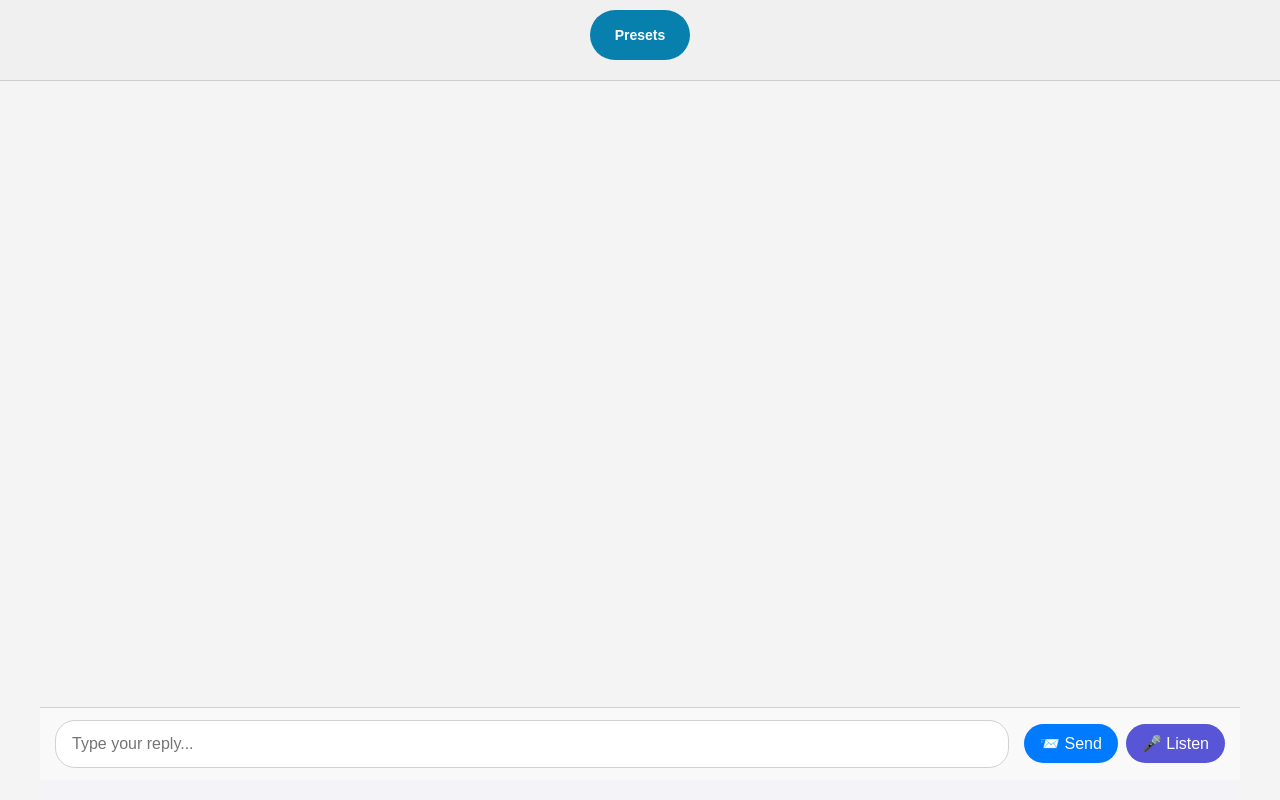
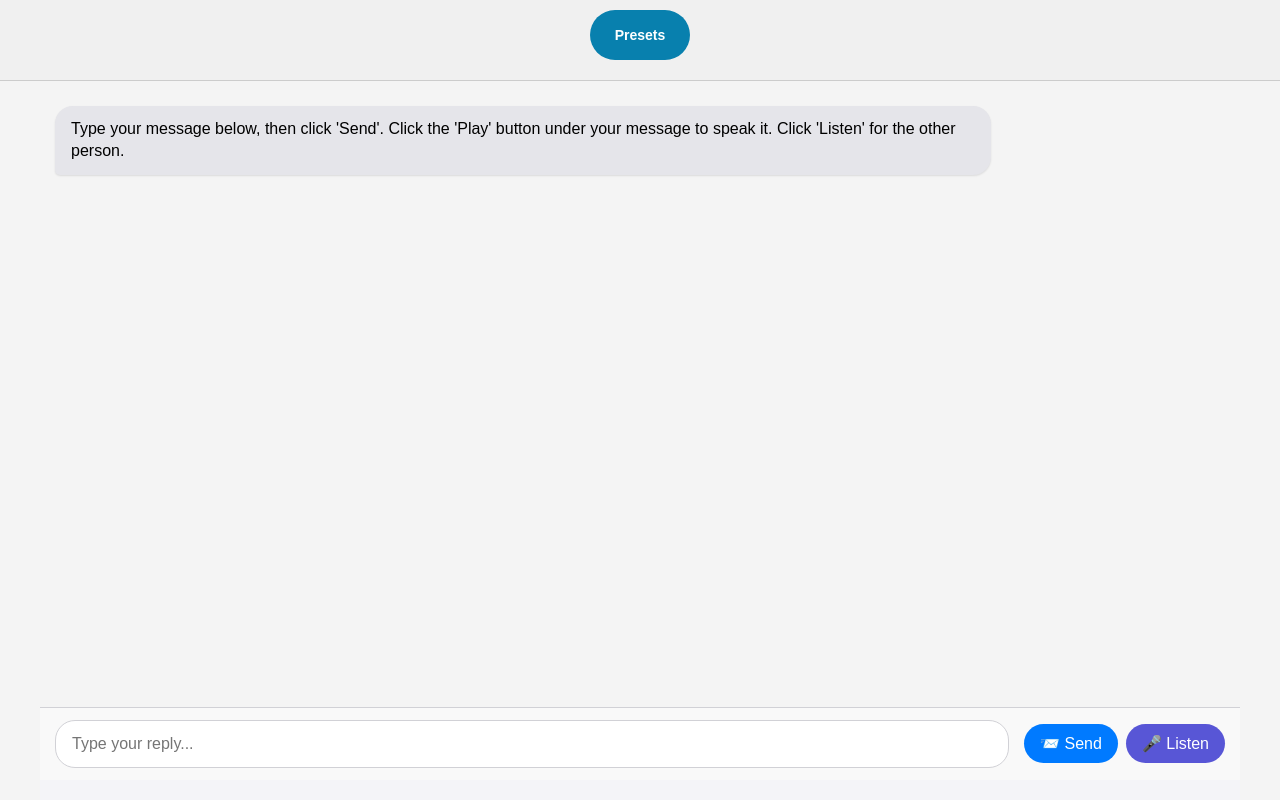
Before and after one commit to elginray/TranscribeTTS, a plain HTML site: page index.html in a window 1280 px wide. Drawn offline with Linux system fonts and the light colour scheme.

Commit message:
error 404 fix 4

```diff
--- a/index.html
+++ b/index.html
@@ -3,7 +3,7 @@
 <head>
     <title>Live Conversation Helper</title>
     <link rel="stylesheet" href="/static/css/styles.css">
-    <script src="/static/js/script.js"></script>
+    <script src="/static/js/script.js" defer></script>
 </head>
 <body>
     <!-- START: Presets Section -->
```
